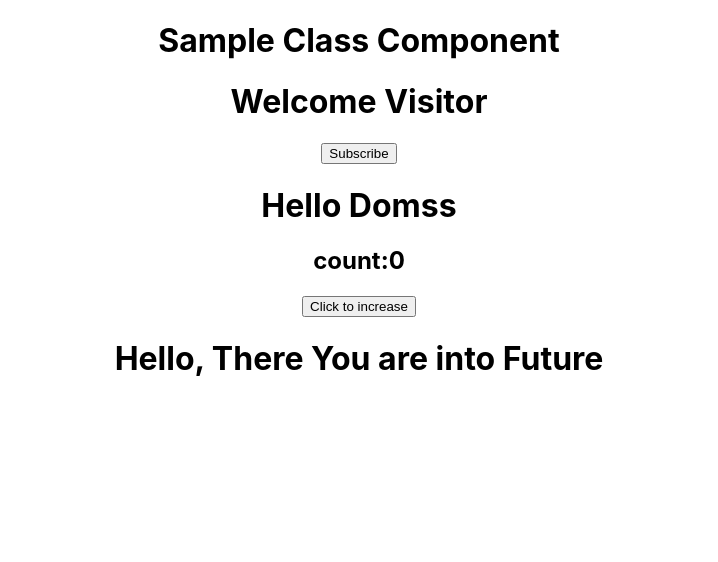
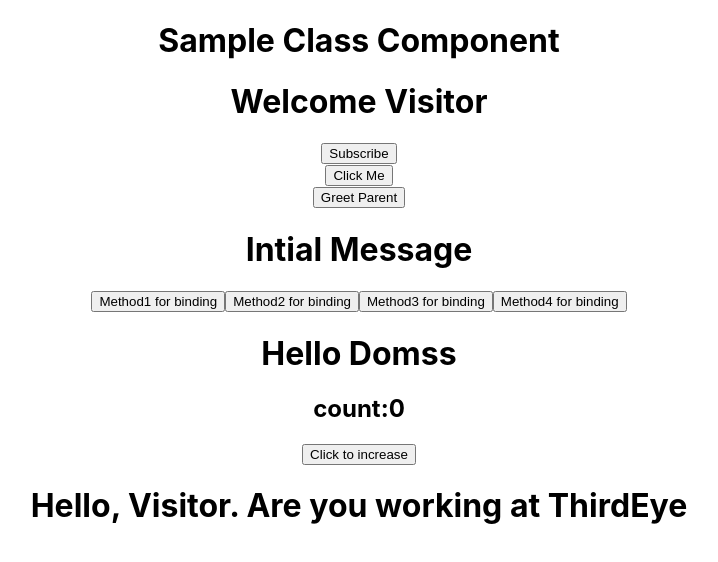
Before and after one commit to Balaram3/React, a React (Create React App) app: page / in a window 1280 px wide. Shown: the top 562 px of the page, without its empty margins (281-999 px from the left). Built offline with nearby package versions, Linux system fonts and the light colour scheme.

Commit message:
updated all components

```diff
--- a/src/App.js
+++ b/src/App.js
@@ -1,20 +1,27 @@
 import React, { Component } from 'react';
 import Greet from './components/Greet'
 import './App.css';
+import EventHandling from './components/EventHandling'
 import Test from './components/Test'
 import Welcome from './components/Welcome'
+import EventBinding from './components/EventBinding'
 import Doms from './components/Doms'
 import Message from './components/Message'
 import Counter from './components/Counter'
+import ParentComponent from './components/ParentComponent'
 class  App extends Component {
   render(){
   return (
     <div className="App">
       <Welcome/>
-      <Message></Message>
+      <Message name='Berkshire'></Message>
+      <EventHandling/>
+      <ParentComponent></ParentComponent>
+      <EventBinding></EventBinding>
+
       <Doms/>
       <Counter/>
-      <Greet name='Future'></Greet>
+      <Greet name='Visitor' company='ThirdEye'></Greet>
     </div>
   )
   }
--- a/src/components/Greet.js
+++ b/src/components/Greet.js
@@ -1,8 +1,9 @@
 import React from 'react'
 
 const Greet = (props) =>{
+    const {name,company}=props
    return(
-       <h1>Hello, There You are into {props.name} </h1>
+       <h1>Hello,  {name}. Are you working at {company} </h1>
     )
 }
 
--- a/src/components/Message.js
+++ b/src/components/Message.js
@@ -9,17 +9,18 @@ class Message extends Component{
             message:'Welcome Visitor'
         }
     }
-        changeMessage(){
+        changeMessage(name){
             this.setState({
-                message:'Thank you For subscribing'
+                message:'Thank you   For subscribing'
             } )
         }
 
     render(){
+        const name=this.props.name
         return(
             <div>
                 <h1>{this.state.message}</h1>
-                <button onClick={()=>this.changeMessage()}>Subscribe</button>
+                <button onClick={()=>this.changeMessage(name)}>Subscribe</button>
             </div>
         )
     }
```
